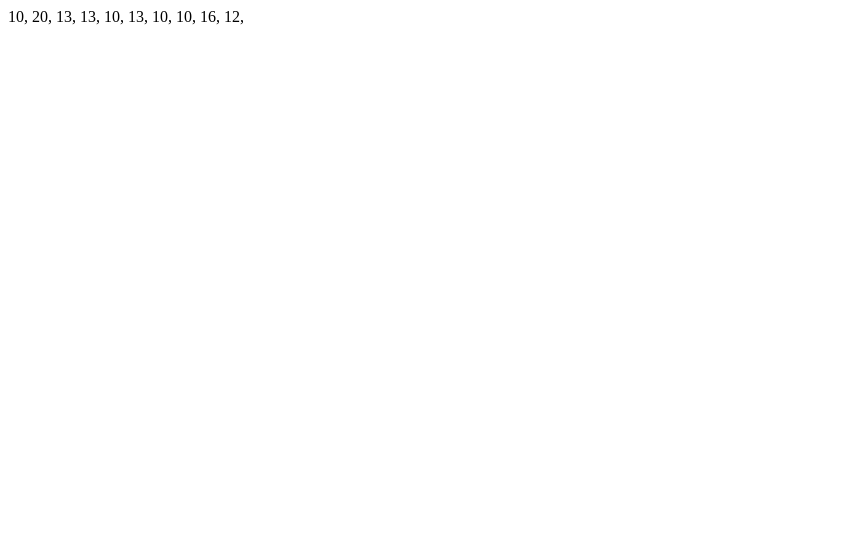
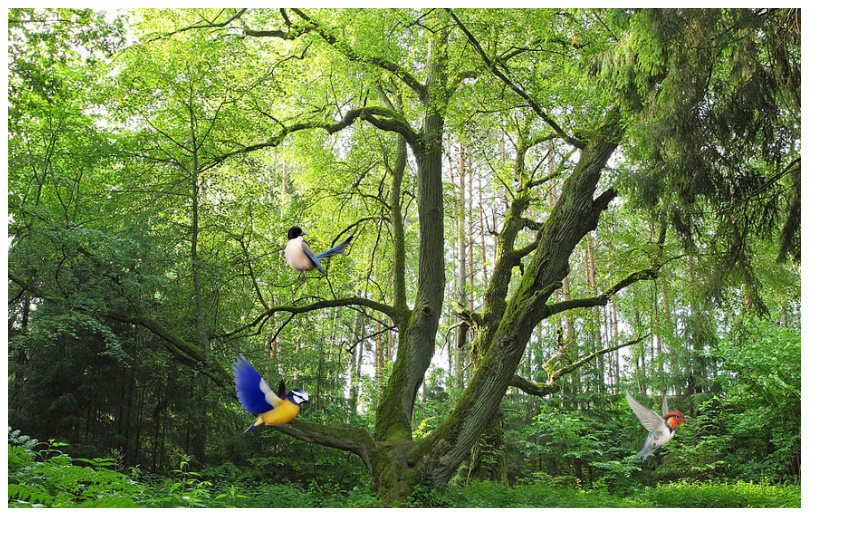
Before and after one commit to HugoSando/first-steps, a plain HTML site: page Villa Platzi/villaPlatzi.html in a window 1280 px wide. Shown: the whole page, without its empty margins (0-856 px from the left). Drawn offline with Linux system fonts and the light colour scheme.

Commit message:
add random birds to villa Platzi

```diff
--- a/Villa Platzi/Villa.js
+++ b/Villa Platzi/Villa.js
@@ -1,10 +1,88 @@
-var z;
+var vp = document.getElementById("villaplatzi");
+var papel = vp.getContext("2d");
 
-for(var i=0; i<10; i++)
+var fondo = {
+  url: "forest.png",
+  cargaOk: false
+}
+var bird1 = {
+  url: "bird1.png",
+  cargaOk: false
+};
+var bird2 = {
+  url: "bird2.png",
+  cargaOk: false
+};
+var bird3 = {
+  url: "bird3.png",
+  cargaOk: false
+};
+
+bird1.objeto = new Image();
+bird1.objeto.src = bird1.url;
+bird1.objeto.addEventListener("load", db1);
+
+bird2.objeto = new Image();
+bird2.objeto.src = bird2.url;
+bird2.objeto.addEventListener("load", db2);
+
+bird3.objeto = new Image();
+bird3.objeto.src = bird3.url;
+bird3.objeto.addEventListener("load", db3);
+
+fondo.objeto = new Image();
+fondo.objeto.src = fondo.url;
+fondo.objeto.addEventListener("load", cargarFondo);
+
+
+function cargarFondo()
 {
-  z = aleatorio(10, 20);
-  document.write(z + ", ");
+  fondo.cargaOk = true;
+  dibujar();
 }
+function db1()
+{
+  bird1.cargaOk = true;
+  dibujar();
+}
+function db2()
+{
+  bird2.cargaOk = true;
+  dibujar();
+}
+function db3()
+{
+  bird3.cargaOk = true;
+  dibujar();
+}
+
+var cantidad = aleatorio(1, 10);
+console.log(cantidad);
+
+function dibujar()
+{
+  if (fondo.cargaOk){
+    papel.drawImage(fondo.objeto, 0, 0);
+  }
+  for (var i=0; i<cantidad; i++){
+    if (bird1.cargaOk){
+      var x = aleatorio(0, 700)
+      var y = aleatorio(0, 420)
+      papel.drawImage(bird1.objeto, x, y, 80, 80);
+    }
+    if (bird2.cargaOk){
+      var x = aleatorio(0, 700)
+      var y = aleatorio(0, 420)
+      papel.drawImage(bird2.objeto, x, y, 80, 80);
+    }
+    if (bird3.cargaOk){
+      var x = aleatorio(0, 700)
+      var y = aleatorio(0, 420)
+      papel.drawImage(bird3.objeto, x, y, 80, 80);
+    }
+  }
+}
+
 
 function aleatorio(min, max)
 {
--- a/Villa Platzi/villaPlatzi.html
+++ b/Villa Platzi/villaPlatzi.html
@@ -5,6 +5,7 @@
     <title>Villa Platzi Renovado</title>
   </head>
   <body>
+    <canvas width="800" height="500" id="villaplatzi"></canvas>
     <script src="Villa.js"></script>
   </body>
 </html>
```
Also changed, not shown: Villa Platzi/forest.png (added).
